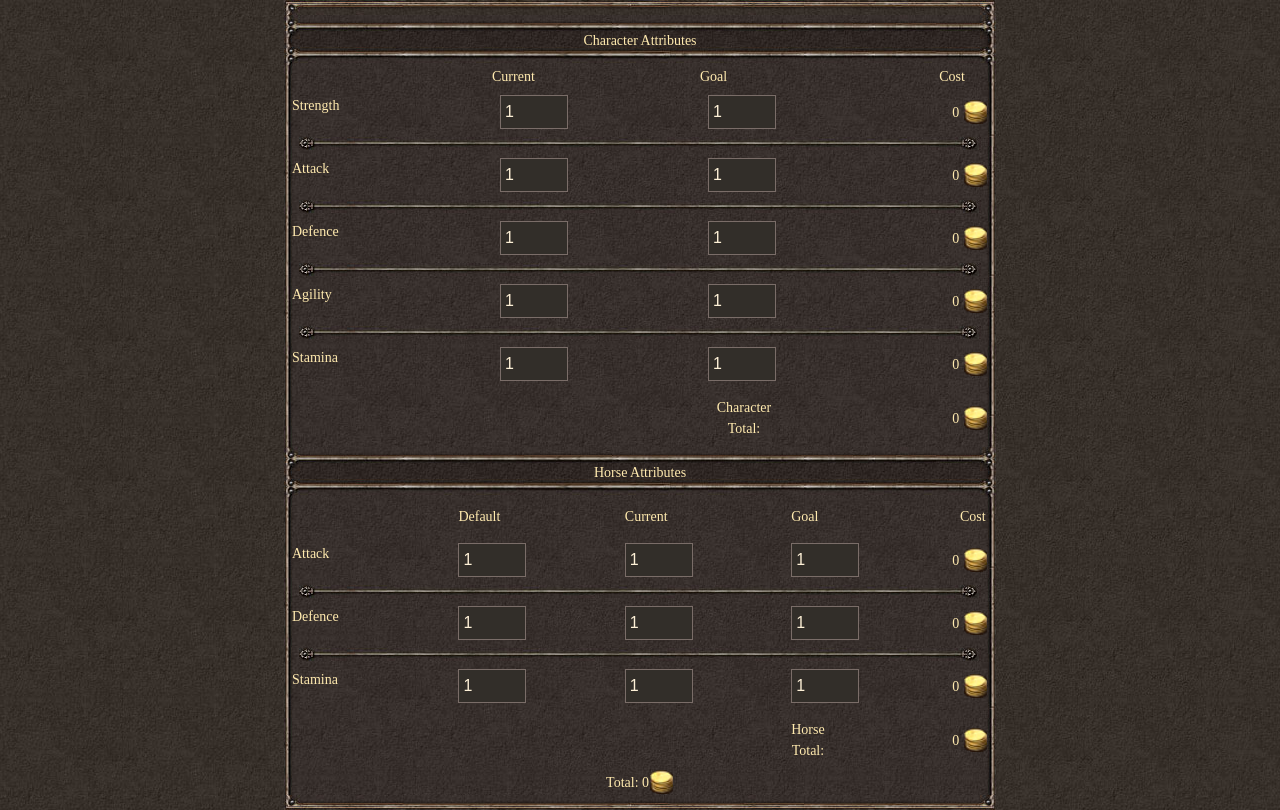
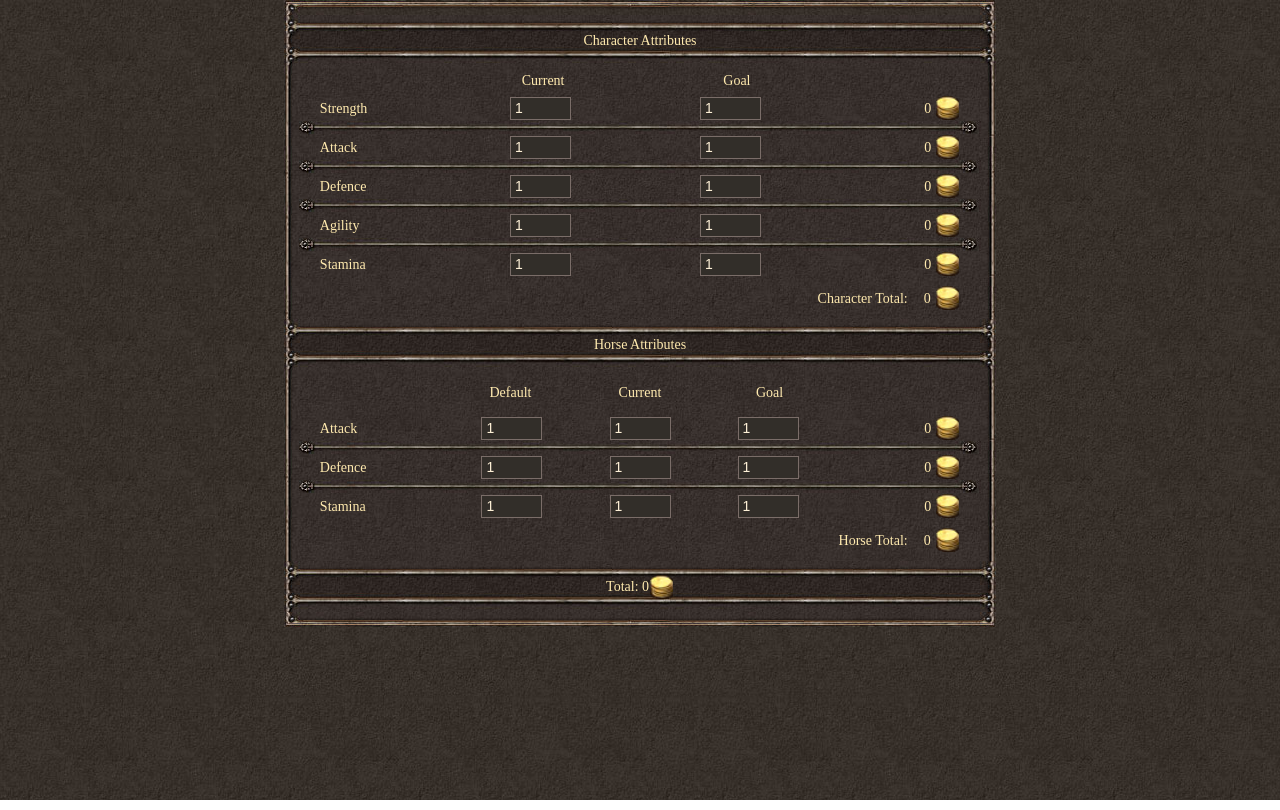
Before and after one commit to TheMshary/Holy-War-Tools, a Next.js app: page / in a window 1280 px wide. Built offline with nearby package versions, Linux system fonts and the light colour scheme.

Commit message:
Styling done

```diff
--- a/src/app/components/CharStat.tsx
+++ b/src/app/components/CharStat.tsx
@@ -26,15 +26,15 @@ const CharStat = ({ charStat, updateCharStat }: { charStat: CharStatType, update
     }
 
     return (
-        <div className="col-span-4 grid grid-cols-4 gap-30">
-            <p className="col-span-1 p-2" style={{ color: "#ffeaaf", fontSize: "14px", textAlign: "left", fontFamily: "'Times New Roman', Times, serif" }}>{charStat.name}</p>
-            <p className="col-span-1 p-2">
-                <input type="text" onChange={updateCurrent} value={charStat.current} className="p-1" style={{ backgroundColor: "#322e29", borderColor: "#7a6d68", borderWidth: "1px", color: "#fef1d7" }} size={4} />
+        <div className="col-span-4 grid grid-cols-4 gap-30 flex items-center" style={{ width: "92%", margin: "auto" }}>
+            <p className="col-span-1" style={{ color: "#ffeaaf", fontSize: "14px", textAlign: "left", fontFamily: "'Times New Roman', Times, serif" }}>{charStat.name}</p>
+            <p className="col-span-1">
+                <input type="text" onChange={updateCurrent} value={charStat.current} style={{ backgroundColor: "#322e29", borderColor: "#7a6d68", borderWidth: "1px", color: "#fef1d7", fontSize: "14px" }} className="px-1" size={4} />
             </p>
-            <p className="col-span-1 p-2">
-                <input type="text" onChange={updateGoal} value={charStat.goal} className="p-1" style={{ backgroundColor: "#322e29", borderColor: "#7a6d68", borderWidth: "1px", color: "#fef1d7" }} size={4} />
+            <p className="col-span-1">
+                <input type="text" onChange={updateGoal} value={charStat.goal} style={{ backgroundColor: "#322e29", borderColor: "#7a6d68", borderWidth: "1px", color: "#fef1d7", fontSize: "14px" }} className="px-1" size={4} />
             </p>
-            <div className="col-span-1 p-2 flex justify-end gap-1 items-center">
+            <div className="col-span-1 flex justify-end gap-1 items-center">
                 <p style={{ color: "#ffeaaf", fontSize: "14px", textAlign: "center", fontFamily: "'Times New Roman', Times, serif" }}>{charStat.cost.toLocaleString()}</p>
                 <img src="/assets/gold.gif" style={{ height: 26 }} />
             </div>
--- a/src/app/components/HorseStat.tsx
+++ b/src/app/components/HorseStat.tsx
@@ -44,18 +44,18 @@ const HorseStat = ({ horseStat, updateHorseStat }: { horseStat: HorseStatType, u
     }
 
     return (
-        <div className="col-span-5 grid grid-cols-5 gap-30 ">
-            <p className="col-span-1 p-2" style={{ color: "#ffeaaf", fontSize: "14px", textAlign: "left", fontFamily: "'Times New Roman', Times, serif" }}>{horseStat.name}</p>
-            <p className="col-span-1 p-2">
-                <input type="text" onChange={updateDefault} value={horseStat.default} className="p-1" style={{ backgroundColor: "#322e29", borderColor: "#7a6d68", borderWidth: "1px", color: "#fef1d7" }} size={4} />
+        <div className="col-span-5 grid grid-cols-5 flex items-center" style={{ width: "92%", margin: "auto" }}>
+            <p className="col-span-1" style={{ color: "#ffeaaf", fontSize: "14px", textAlign: "left", fontFamily: "'Times New Roman', Times, serif" }}>{horseStat.name}</p>
+            <p className="col-span-1  mx-auto mx-auto">
+                <input type="text" onChange={updateDefault} value={horseStat.default} className="px-1" style={{ backgroundColor: "#322e29", borderColor: "#7a6d68", borderWidth: "1px", color: "#fef1d7", fontSize: "14px" }} size={4} />
             </p>
-            <p className="col-span-1 p-2">
-                <input type="text" onChange={updateCurrent} value={horseStat.current} className="p-1" style={{ backgroundColor: "#322e29", borderColor: "#7a6d68", borderWidth: "1px", color: "#fef1d7" }} size={4} />
+            <p className="col-span-1  mx-auto">
+                <input type="text" onChange={updateCurrent} value={horseStat.current} className="px-1" style={{ backgroundColor: "#322e29", borderColor: "#7a6d68", borderWidth: "1px", color: "#fef1d7", fontSize: "14px" }} size={4} />
             </p>
-            <p className="col-span-1 p-2">
-                <input type="text" onChange={updateGoal} value={horseStat.goal} className="p-1" style={{ backgroundColor: "#322e29", borderColor: "#7a6d68", borderWidth: "1px", color: "#fef1d7" }} size={4} />
+            <p className="col-span-1  mx-auto">
+                <input type="text" onChange={updateGoal} value={horseStat.goal} className="px-1" style={{ backgroundColor: "#322e29", borderColor: "#7a6d68", borderWidth: "1px", color: "#fef1d7", fontSize: "14px" }} size={4} />
             </p>
-            <div className="col-span-1 p-2 flex justify-end gap-1 items-center">
+            <div className="col-span-1 flex justify-end gap-1 items-center">
                 <p style={{ color: "#ffeaaf", fontSize: "14px", textAlign: "center", fontFamily: "'Times New Roman', Times, serif" }}>{horseStat.cost.toLocaleString()}</p>
                 <img src="/assets/gold.gif" style={{ height: 26 }} />
             </div>
--- a/src/app/components/StatsCalculator.tsx
+++ b/src/app/components/StatsCalculator.tsx
@@ -121,31 +121,27 @@ const StatsCalculator = () => {
                     <p style={{ color: "#ffeaaf", fontSize: "14px", textAlign: "center", fontFamily: "'Times New Roman', Times, serif" }}>Character Attributes</p>
                 </div>
                 <div style={{ backgroundImage: `url(${Cont_Zero.src})`, width: 712 }}>
-                    <div className="col-span-4">
-                        <div className="col-span-4 grid grid-cols-4 gap-30">
+                    <div className="col-span-4 my-1">
+                        <div className="col-span-4 grid grid-cols-4 gap-30 flex items-center" style={{ width: "92%", margin: "auto" }}>
                             <p className="col-span-1 "></p>
-                            <p className="col-span-1  mr-auto" style={{ color: "#ffeaaf", fontSize: "14px", textAlign: "center", fontFamily: "'Times New Roman', Times, serif" }}>Current</p>
-                            <p className="col-span-1  mr-auto" style={{ color: "#ffeaaf", fontSize: "14px", textAlign: "center", fontFamily: "'Times New Roman', Times, serif" }}>Goal</p>
-                            <p className="col-span-1 " style={{ color: "#ffeaaf", fontSize: "14px", textAlign: "center", fontFamily: "'Times New Roman', Times, serif" }}>Cost</p>
+                            <p className="col-span-1" style={{ color: "#ffeaaf", fontSize: "14px", textAlign: "center", fontFamily: "'Times New Roman', Times, serif" }}>Current</p>
+                            <p className="col-span-1" style={{ color: "#ffeaaf", fontSize: "14px", textAlign: "center", fontFamily: "'Times New Roman', Times, serif" }}>Goal</p>
+                            <p className="col-span-1 " style={{ color: "#ffeaaf", fontSize: "14px", textAlign: "center", fontFamily: "'Times New Roman', Times, serif" }}></p>
                         </div>
                     </div>
-                    <div className="col-span-4">
+                    <div className="col-span-4" style={{ paddingRight: "8px", paddingLeft: "8px" }}>
                         {charStats.map(charStat => (
                             <div key={charStat.name}>
                                 <CharStat charStat={charStat} updateCharStat={updateCharStat} />
-                                {charStat.name != "Stamina" && <Image src="/assets/trennlinie.jpg" width="682" height="13" alt="divider" className="mx-auto" />}
+                                {charStat.name != "Stamina" && <Image src="/assets/trennlinie.jpg" width={682} height={13} alt="divider" className="mx-auto" />}
                             </div>
                         ))}
                     </div>
-                    <div className="col-span-4">
-                        <div className="col-span-4 grid grid-cols-4 gap-30">
-                            <p className="col-span-1 p-2"></p>
-                            <p className="col-span-1 p-2"></p>
+                    <div className="col-span-4 flex items-center mx-auto" style={{ width: "92%" }}>
                         <p className="col-span-1 p-2 ml-auto" style={{ color: "#ffeaaf", fontSize: "14px", textAlign: "center", fontFamily: "'Times New Roman', Times, serif" }}>Character Total: </p>
                         <div className="col-span-1 p-2 flex justify-end gap-1 items-center">
                             <p style={{ color: "#ffeaaf", fontSize: "14px", textAlign: "center", fontFamily: "'Times New Roman', Times, serif" }}>{charTotalCost.toLocaleString()}</p>
                             <img src="/assets/gold.gif" style={{ height: 26 }} />
-                            </div>
                         </div>
                     </div>
                 </div>
@@ -155,36 +151,31 @@ const StatsCalculator = () => {
                     <p style={{ color: "#ffeaaf", fontSize: "14px", textAlign: "center", fontFamily: "'Times New Roman', Times, serif" }}>Horse Attributes</p>
                 </div>
                 <div style={{ backgroundImage: `url(${Cont_Zero.src})`, width: 712 }}>
-                    <div className="col-span-5">
-                        <div className="col-span-5 grid grid-cols-5 gap-30">
+                    <div className="col-span-5 p-1">
+                        <div className="col-span-5 grid grid-cols-5 flex items-center" style={{ width: "92%", margin: "auto" }}>
                             <p className="col-span-1 p-2"></p>
-                            <p className="col-span-1 p-2 mr-auto" style={{ color: "#ffeaaf", fontSize: "14px", textAlign: "center", fontFamily: "'Times New Roman', Times, serif" }}>Default</p>
-                            <p className="col-span-1 p-2 mr-auto" style={{ color: "#ffeaaf", fontSize: "14px", textAlign: "center", fontFamily: "'Times New Roman', Times, serif" }}>Current</p>
-                            <p className="col-span-1 p-2 mr-auto" style={{ color: "#ffeaaf", fontSize: "14px", textAlign: "center", fontFamily: "'Times New Roman', Times, serif" }}>Goal</p>
-                            <p className="col-span-1 p-2" style={{ color: "#ffeaaf", fontSize: "14px", textAlign: "center", fontFamily: "'Times New Roman', Times, serif" }}>Cost</p>
+                            <p className="col-span-1 p-2" style={{ color: "#ffeaaf", fontSize: "14px", textAlign: "center", fontFamily: "'Times New Roman', Times, serif" }}>Default</p>
+                            <p className="col-span-1 p-2" style={{ color: "#ffeaaf", fontSize: "14px", textAlign: "center", fontFamily: "'Times New Roman', Times, serif" }}>Current</p>
+                            <p className="col-span-1 p-2" style={{ color: "#ffeaaf", fontSize: "14px", textAlign: "center", fontFamily: "'Times New Roman', Times, serif" }}>Goal</p>
+                            <p className="col-span-1 p-2" style={{ color: "#ffeaaf", fontSize: "14px", textAlign: "center", fontFamily: "'Times New Roman', Times, serif" }}></p>
                         </div>
                     </div>
-                    <div className="col-span-5">
+                    <div className="col-span-5" style={{ paddingRight: "8px", paddingLeft: "8px" }}>
                         {horseStats.map(horseStat => (
                             <div key={horseStat.name}>
                                 <HorseStat horseStat={horseStat} updateHorseStat={updateHorseStat} />
-                                {horseStat.name != "Stamina" && <Image src="/assets/trennlinie.jpg" width="682" height="13" alt="divider" className="mx-auto" />}
+                                {horseStat.name != "Stamina" && <Image src="/assets/trennlinie.jpg" width={682} height={13} alt="divider" className="mx-auto" />}
                             </div>
                         ))}
                     </div>
-                    <div className="col-span-5">
-                        <div className="col-span-5 grid grid-cols-5 gap-30">
-                            <p className="col-span-1 p-2"></p>
-                            <p className="col-span-1 p-2"></p>
-                            <p className="col-span-1 p-2"></p>
+                    <div className="col-span-5 flex items-center mx-auto" style={{ width: "92%" }}>
                         <p className="col-span-1 p-2 ml-auto" style={{ color: "#ffeaaf", fontSize: "14px", textAlign: "center", fontFamily: "'Times New Roman', Times, serif" }}>Horse Total: </p>
                         <div className="col-span-1 p-2 flex justify-end gap-1 items-center">
                             <p style={{ color: "#ffeaaf", fontSize: "14px", textAlign: "center", fontFamily: "'Times New Roman', Times, serif" }}>{horseTotalCost.toLocaleString()}</p>
                             <img src="/assets/gold.gif" style={{ height: 26 }} />
                         </div>
                     </div>
-                    </div>
-                    <div className="col-span-5 flex justify-center items-center">
+                    <div className="col-span-5 flex justify-center items-center" style={{ backgroundImage: `url(${InnerHead.src})`, height: 51, width: 712 }}>
                         <p style={{ color: "#ffeaaf", fontSize: "14px", textAlign: "center", fontFamily: "'Times New Roman', Times, serif" }}>
                             Total: {totalCost.toLocaleString()}
                         </p>
```
Lines whose indentation alone changed are shown as unchanged.
